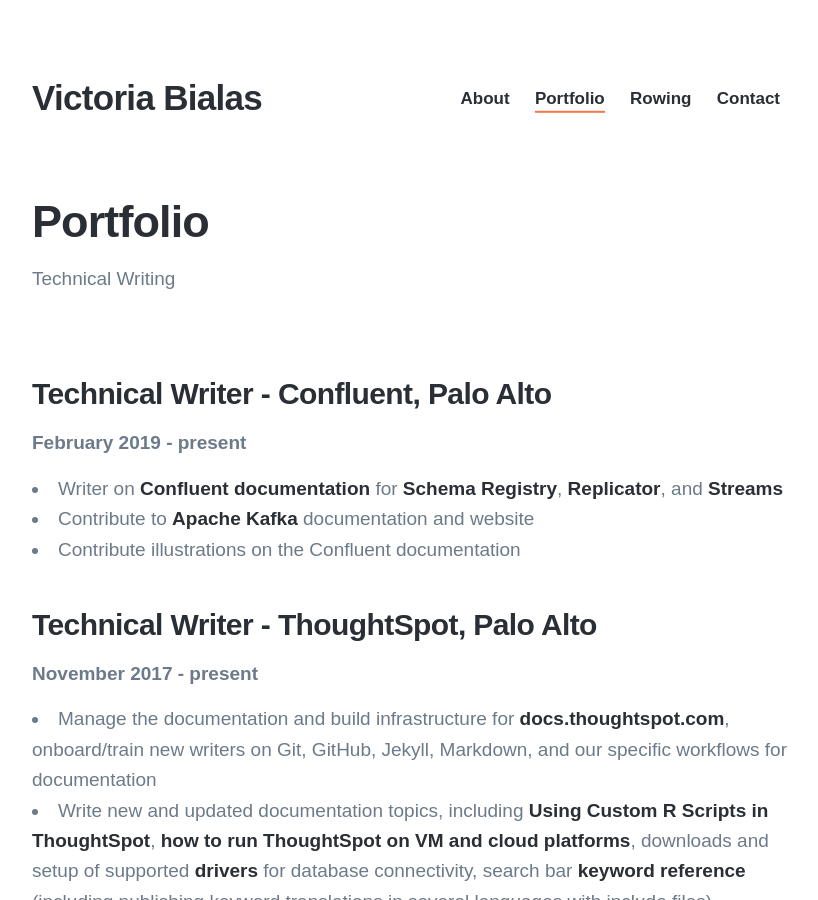
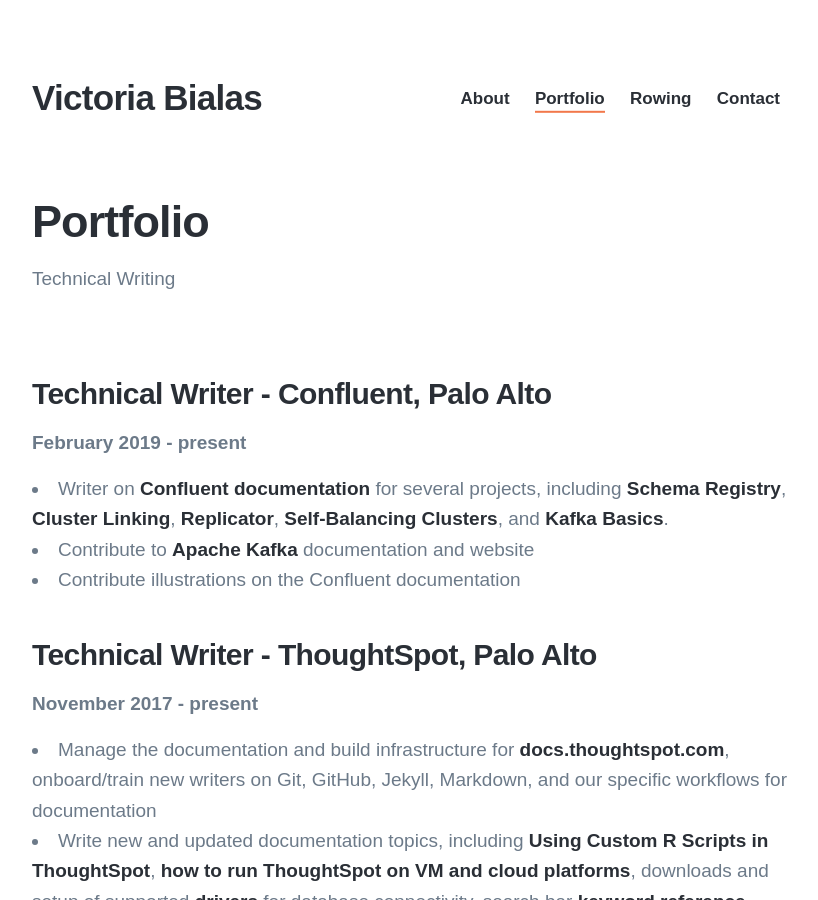
Before and after one commit to londoncalling/slow-motion-stories, a Jekyll site: the page built from _pages/portfolio.md, in a window 1280 px wide and 900 px high. Shown: the whole window, without its empty margins (224-1042 px from the left). Built offline with Jekyll 4.4.1, drawn with Linux system fonts in a browser that asks for light colours; nearby versions of some CDN libraries; some web fonts are replaced.

Commit message:
add writing samples
Signed-off-by: Victoria Bialas <vicky@confluent.io>

```diff
--- a/_pages/portfolio.md
+++ b/_pages/portfolio.md
@@ -9,7 +9,12 @@
 
 **February 2019 - present**
 
-- Writer on [Confluent documentation](https://docs.confluent.io/current/) for [Schema Registry](https://docs.confluent.io/current/schema-registry/index.html), [Replicator](https://docs.confluent.io/current/multi-dc-replicator/index.html), and [Streams](https://docs.confluent.io/current/streams/index.html)
+- Writer on [Confluent documentation](https://docs.confluent.io/current/) for several projects, including
+[Schema Registry](https://docs.confluent.io/current/schema-registry/index.html),
+[Cluster Linking](https://docs.confluent.io/current/multi-dc-deployments/cluster-linking/index.html),
+[Replicator](https://docs.confluent.io/current/multi-dc-replicator/index.html),
+[Self-Balancing Clusters](https://docs.confluent.io/current/kafka/sbc/index.html),
+and [Kafka Basics](https://docs.confluent.io/current/kafka/kafka-basics.html).
 - Contribute to [Apache Kafka](https://kafka.apache.org/) documentation and website
 - Contribute illustrations on the Confluent documentation
 
```
